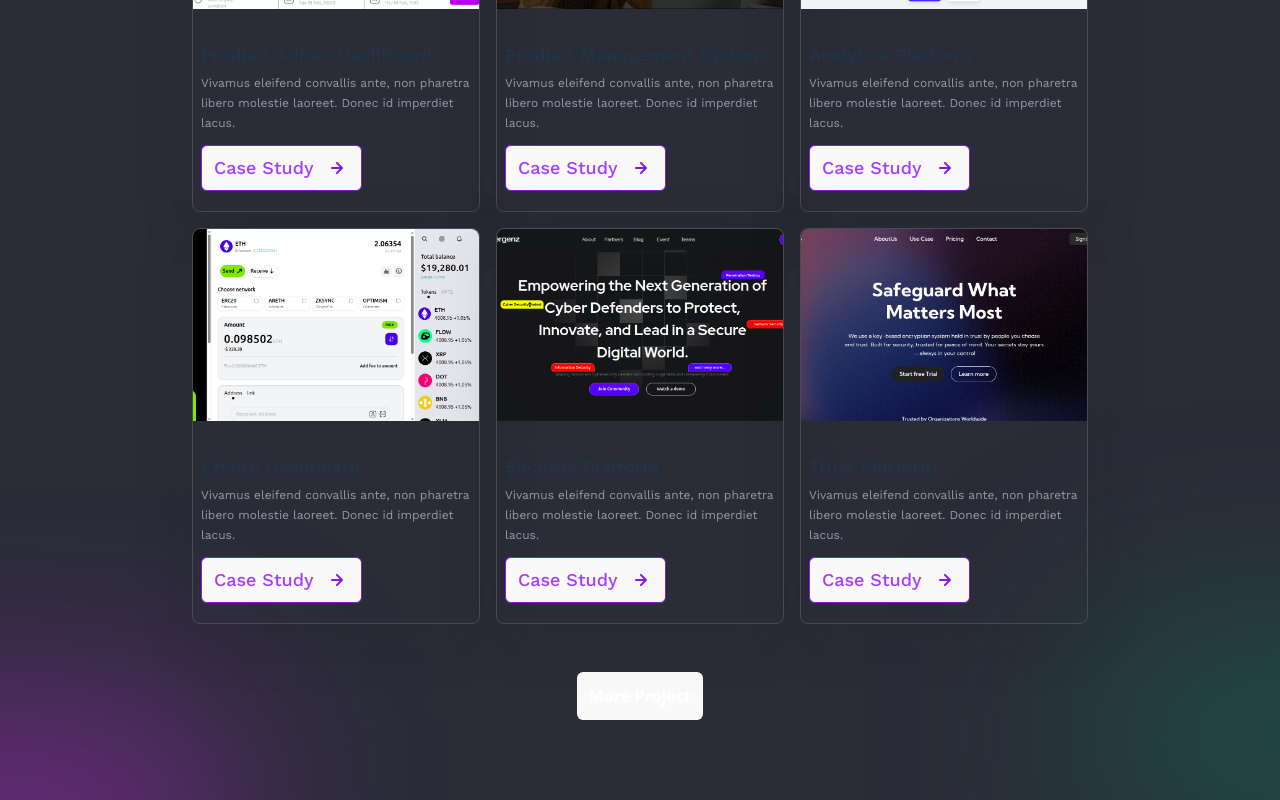
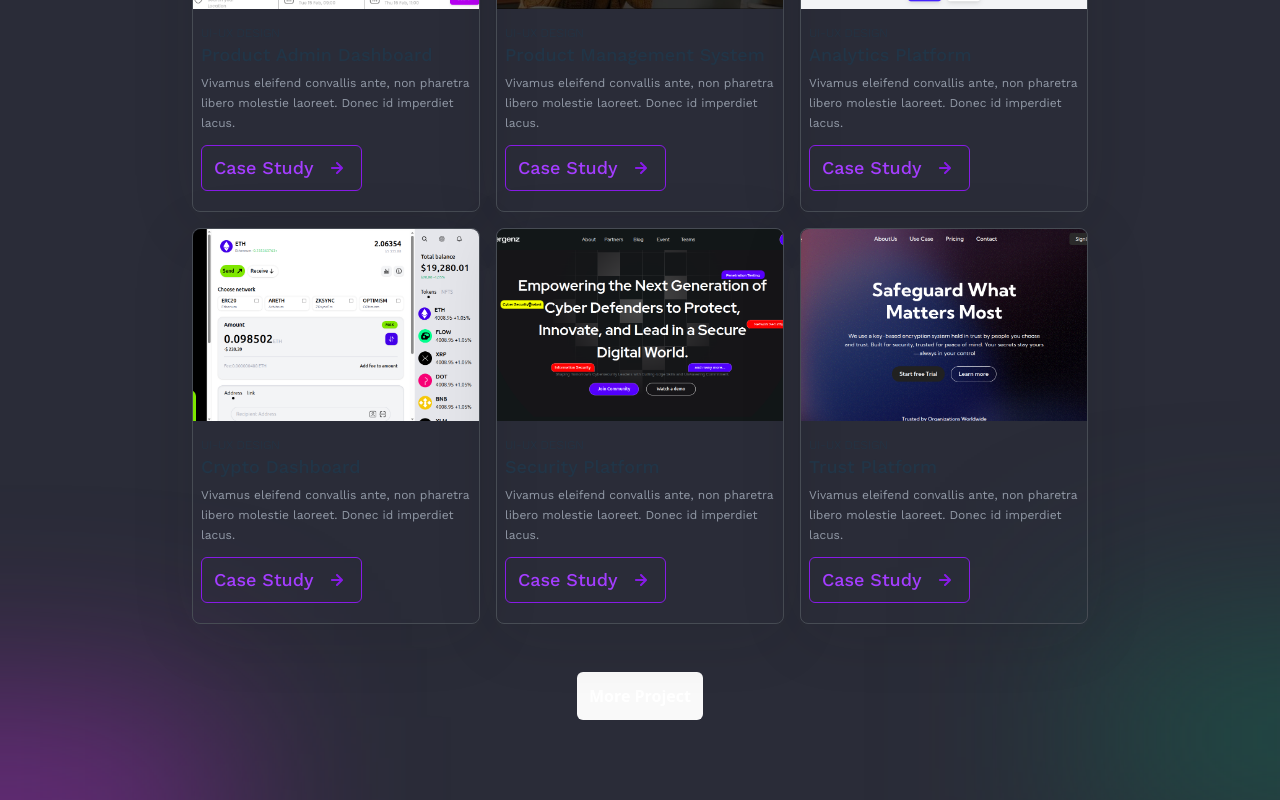
Before and after one commit to Ife-Banks/Portfolio-Trial, a React (Vite) app: page / in a window 1280 px wide. Shown: the part 2296-3096 px from the top of the page. Built offline with nearby package versions, Linux system fonts and the light colour scheme.

Commit message:
Projects linked

```diff
--- a/src/components/Portfolio.jsx
+++ b/src/components/Portfolio.jsx
@@ -6,7 +6,7 @@ import crypto from "/public/crypto.png";
 import cybergenz from "/public/cybergenz.png";
 import Trust from "/public/Trust.png";
 
-const PortfolioCard = ({ image, alt, category, title, description, index }) => {
+const PortfolioCard = ({ image, alt, category, title, description,link, index }) => {
   const cardVariants = {
     hidden: { opacity: 0, y: 20 },
     visible: {
@@ -56,7 +56,8 @@ const PortfolioCard = ({ image, alt, category, title, description, index }) => {
             {description}
           </p>
         </div>
-        <motion.button
+        <motion.a
+            href={link}
           className='w-full sm:w-fit flex justify-center items-center py-2 px-3 rounded-md text-white font-semibold border border-[#871be6] cursor-pointer gap-3'
           whileHover={{
             scale: 1.05,
@@ -69,7 +70,7 @@ const PortfolioCard = ({ image, alt, category, title, description, index }) => {
           <svg xmlns="http://www.w3.org/2000/svg" width="24" height="24" viewBox="0 0 24 24" fill="none">
             <path d="M17.92 11.6199C17.8724 11.4972 17.801 11.385 17.71 11.2899L12.71 6.28994C12.6168 6.1967 12.5061 6.12274 12.3842 6.07228C12.2624 6.02182 12.1319 5.99585 12 5.99585C11.7337 5.99585 11.4783 6.10164 11.29 6.28994C11.1968 6.38318 11.1228 6.49387 11.0723 6.61569C11.0219 6.73751 10.9959 6.86808 10.9959 6.99994C10.9959 7.26624 11.1017 7.52164 11.29 7.70994L14.59 10.9999H7C6.73478 10.9999 6.48043 11.1053 6.29289 11.2928C6.10536 11.4804 6 11.7347 6 11.9999C6 12.2652 6.10536 12.5195 6.29289 12.707C6.48043 12.8946 6.73478 12.9999 7 12.9999H14.59L11.29 16.2899C11.1963 16.3829 11.1219 16.4935 11.0711 16.6154C11.0203 16.7372 10.9942 16.8679 10.9942 16.9999C10.9942 17.132 11.0203 17.2627 11.0711 17.3845C11.1219 17.5064 11.1963 17.617 11.29 17.7099C11.383 17.8037 11.4936 17.8781 11.6154 17.9288C11.7373 17.9796 11.868 18.0057 12 18.0057C12.132 18.0057 12.2627 17.9796 12.3846 17.9288C12.5064 17.8781 12.617 17.8037 12.71 17.7099L17.71 12.7099C17.801 12.6148 17.8724 12.5027 17.92 12.3799C18.02 12.1365 18.02 11.8634 17.92 11.6199Z" fill="#871BE6"/>
           </svg>
-        </motion.button>
+        </motion.a>
       </div>
     </motion.div>
   );
@@ -82,42 +83,49 @@ const Portfolio = () => {
       alt: "Vex Car project",
       category: "UI-UX Design",
       title: "Product Admin Dashboard",
-      description: "Vivamus eleifend convallis ante, non pharetra libero molestie laoreet. Donec id imperdiet lacus."
+      description: "Vivamus eleifend convallis ante, non pharetra libero molestie laoreet. Donec id imperdiet lacus.",
+      link:"https://vexcar.netlify.app/"
     },
     {
       image: pdm,
       alt: "PDM project",
       category: "UI-UX Design",
       title: "Product Management System",
-      description: "Vivamus eleifend convallis ante, non pharetra libero molestie laoreet. Donec id imperdiet lacus."
+      description: "Vivamus eleifend convallis ante, non pharetra libero molestie laoreet. Donec id imperdiet lacus.",
+      link:"https://join-mypdmtutor.netlify.app/"
     },
     {
       image: devalyze,
       alt: "Devalyze project",
       category: "UI-UX Design",
       title: "Analytics Platform",
-      description: "Vivamus eleifend convallis ante, non pharetra libero molestie laoreet. Donec id imperdiet lacus."
+      description: "Vivamus eleifend convallis ante, non pharetra libero molestie laoreet. Donec id imperdiet lacus.",
+      link:"https://devalyze-url-shortener.vercel.app/"
+
     },
     {
       image: crypto,
       alt: "Crypto project",
       category: "UI-UX Design",
       title: "Crypto Dashboard",
-      description: "Vivamus eleifend convallis ante, non pharetra libero molestie laoreet. Donec id imperdiet lacus."
+      description: "Vivamus eleifend convallis ante, non pharetra libero molestie laoreet. Donec id imperdiet lacus.",
+      link:"https://xcrypto-wallet.netlify.app/"
     },
     {
       image: cybergenz,
       alt: "Cybergenz project",
       category: "UI-UX Design",
       title: "Security Platform",
-      description: "Vivamus eleifend convallis ante, non pharetra libero molestie laoreet. Donec id imperdiet lacus."
+      description: "Vivamus eleifend convallis ante, non pharetra libero molestie laoreet. Donec id imperdiet lacus.",
+      link:"https://join-cybergenz.netlify.app/"
     },
     {
       image: Trust,
       alt: "Trust project",
       category: "UI-UX Design",
       title: "Trust Platform",
-      description: "Vivamus eleifend convallis ante, non pharetra libero molestie laoreet. Donec id imperdiet lacus."
+      description: "Vivamus eleifend convallis ante, non pharetra libero molestie laoreet. Donec id imperdiet lacus.",
+      link:"https://trustvaulte.netlify.app/"
     },
   ];
 
```
